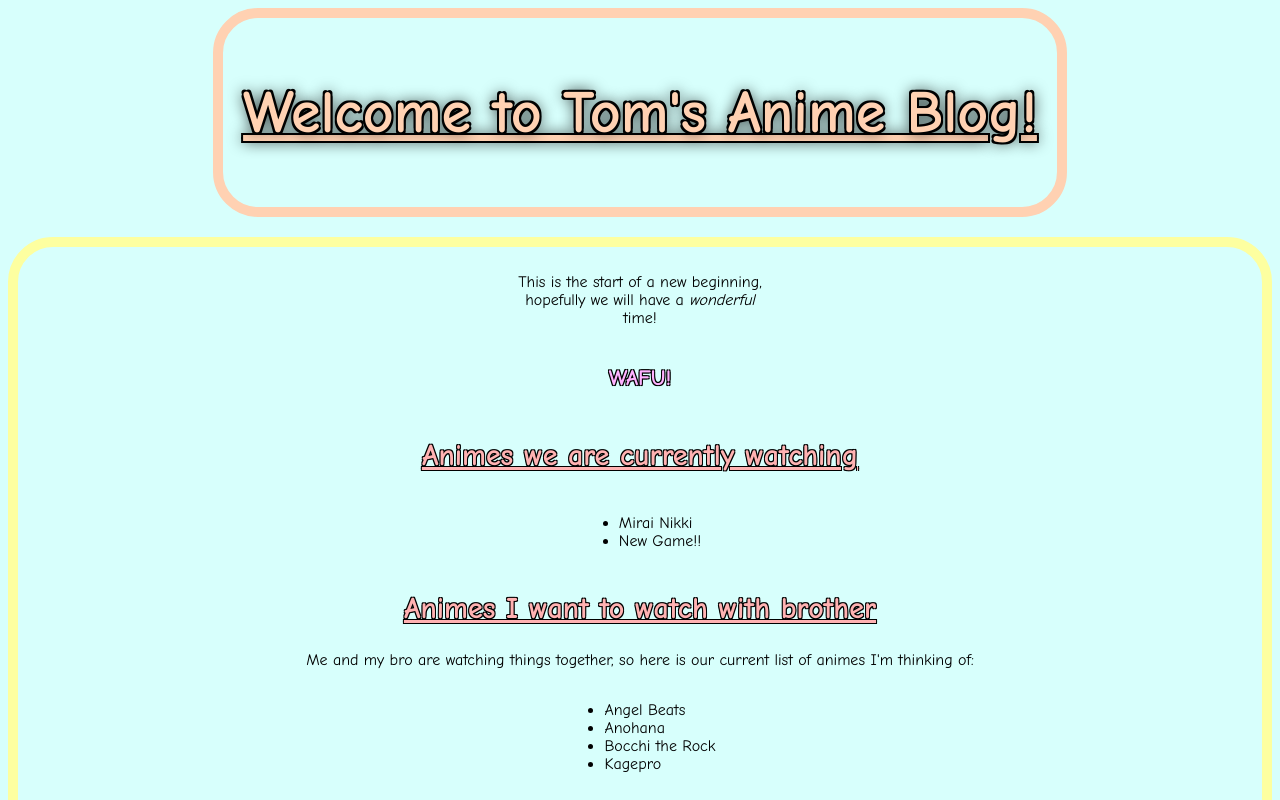
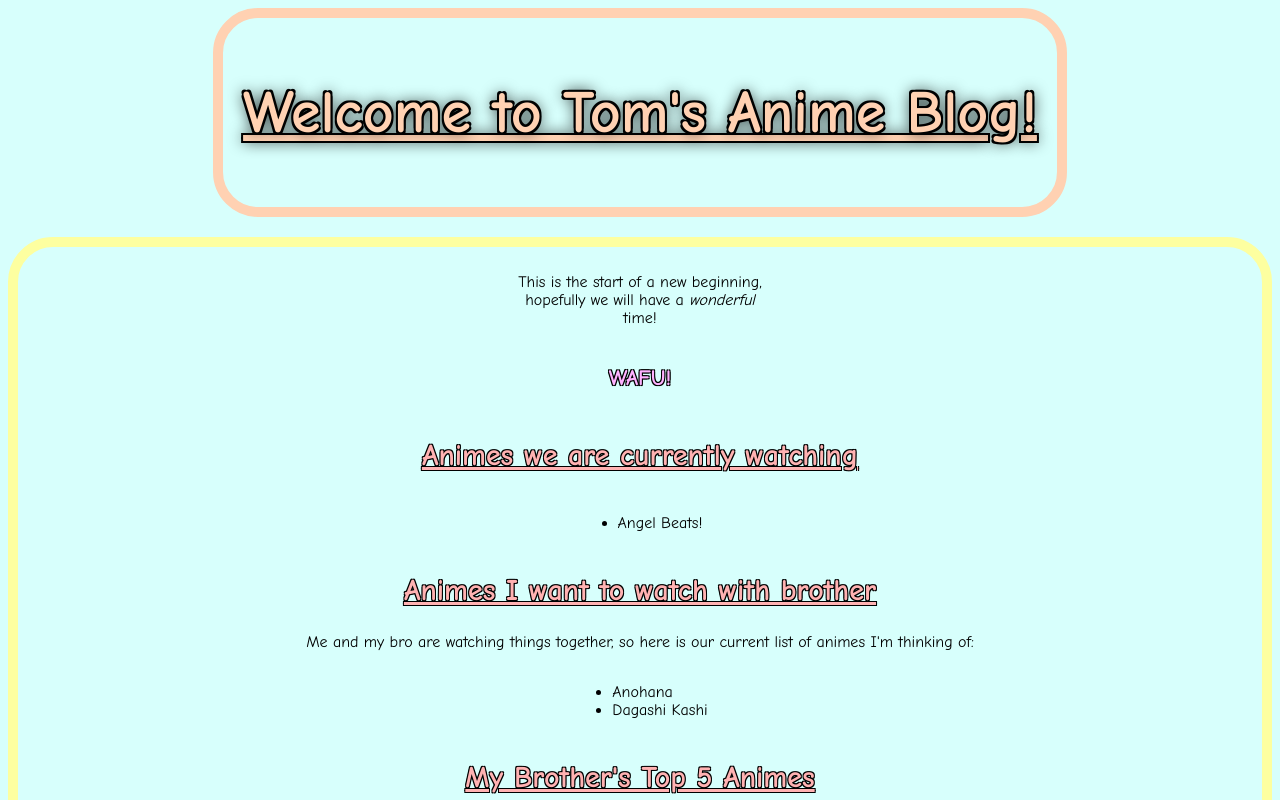
Before and after one commit to nguyentom180620/Tom-s-Anime-Blog, a plain HTML site: page index.html in a window 1280 px wide. Shown: the top 800 px of the page. Drawn offline with Linux system fonts and the light colour scheme.

Commit message:
update for new animes

```diff
--- a/index.html
+++ b/index.html
@@ -22,8 +22,7 @@
                 <h2>Animes we are currently watching</h2>
                 <div class="list_container" id="anime_currently_watching">
                     <ul class="my_list">
-                        <li>Mirai Nikki</li>
-                        <li>New Game!!</li>
+                        <li>Angel Beats!</li>
                     </ul>
                 </div>
             </div>
@@ -32,10 +31,8 @@
                 <p>Me and my bro are watching things together, so here is our current list of animes I'm thinking of:</p>
                 <div class="list_container">
                     <ul class="my_list">
-                        <li>Angel Beats</li>
                         <li>Anohana</li>
-                        <li>Bocchi the Rock</li>
-                        <li>Kagepro</li>
+                        <li>Dagashi Kashi </li>
                     </ul>
                 </div>
             </div>
```
